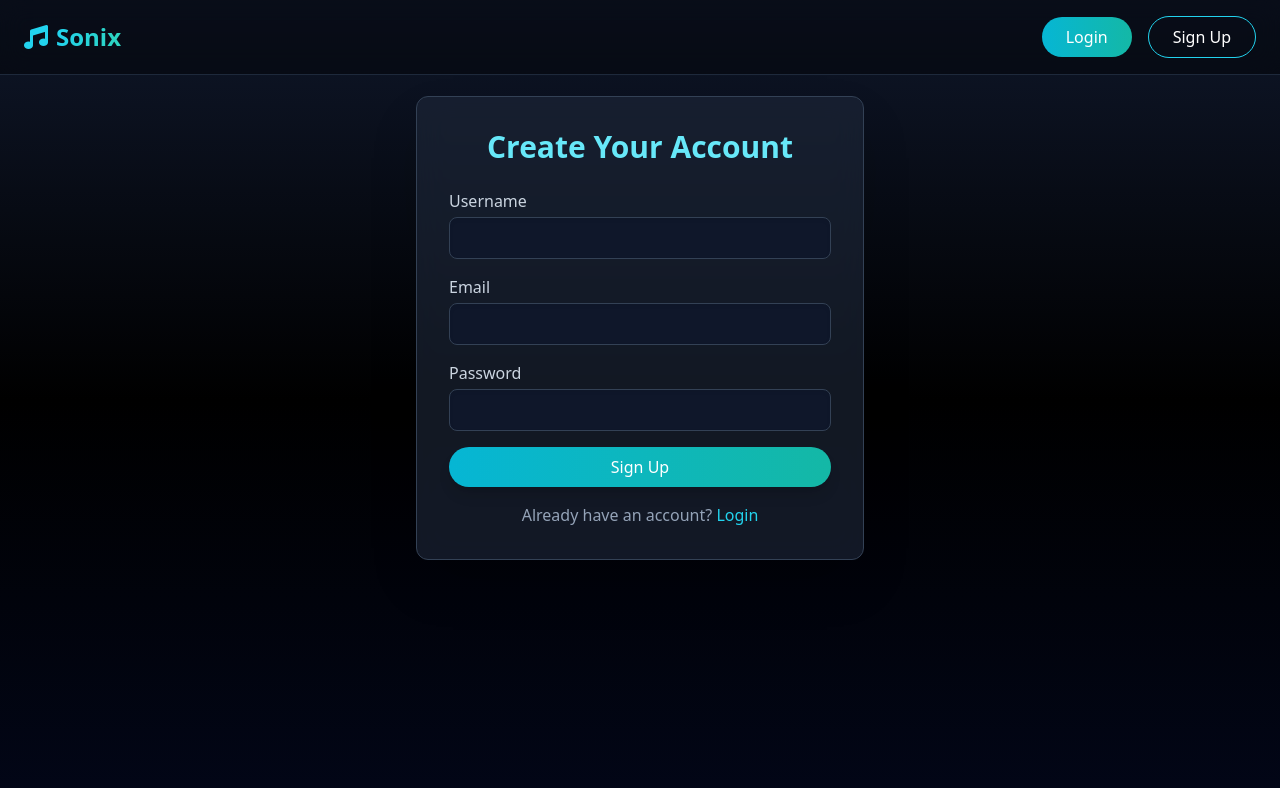
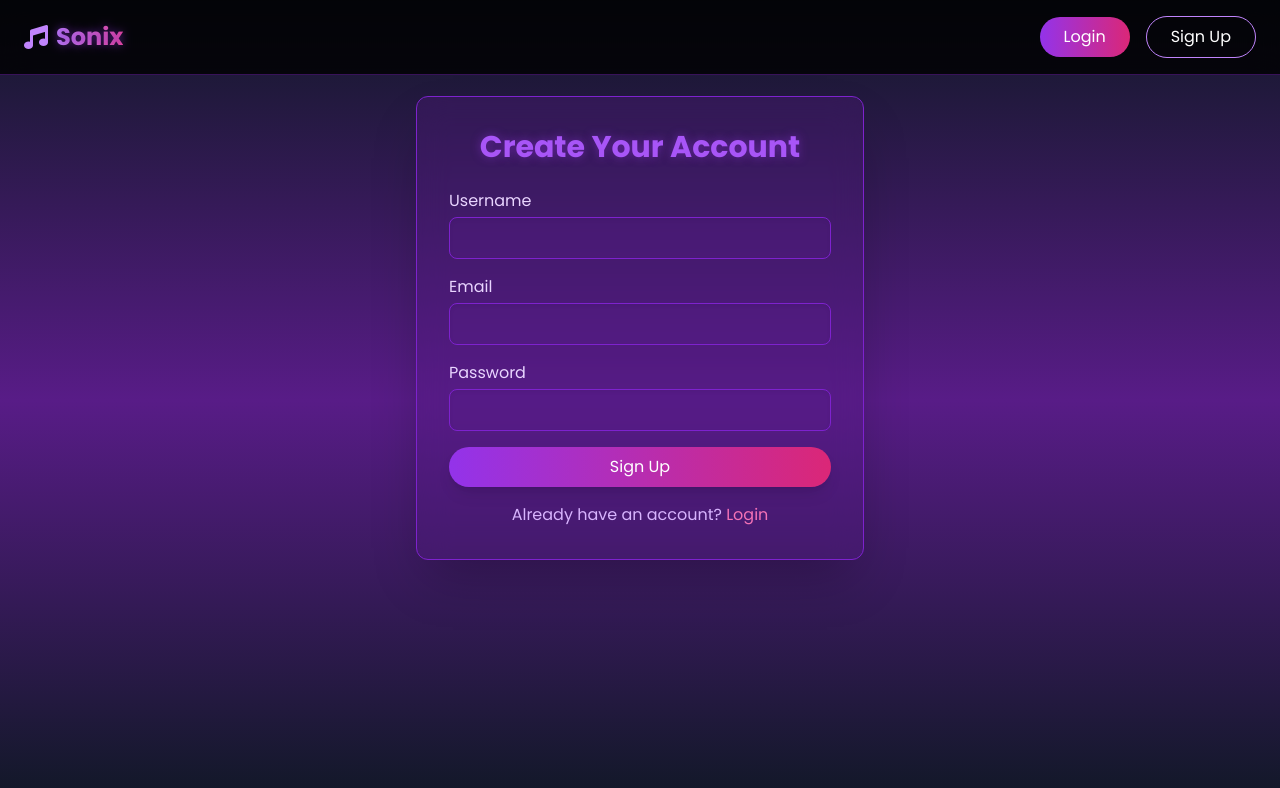
Before and after one commit to aayushsahani17/Sonic-Music, a website: page sign.html in a window 1280 px wide. Drawn offline with nearby package versions, Linux system fonts and the light colour scheme.

Commit message:
Update sign.html

```diff
--- a/sign.html
+++ b/sign.html
@@ -4,21 +4,41 @@
   <meta charset="UTF-8" />
   <meta name="viewport" content="width=device-width, initial-scale=1.0" />
   <title>Sign Up - Sonix</title>
+  <!-- External Resources -->
   <script src="https://cdn.tailwindcss.com"></script>
   <link rel="stylesheet" href="https://cdnjs.cloudflare.com/ajax/libs/font-awesome/6.4.0/css/all.min.css" />
+  <style>
+    @import url('https://fonts.googleapis.com/css2?family=Poppins:wght@300;400;500;600;700&display=swap');
+    body {
+      font-family: 'Poppins', sans-serif;
+    }
+    .glow-text {
+      text-shadow: 0 0 10px rgba(123, 44, 191, 0.7);
+    }
+  </style>
 </head>
-<body class="bg-gradient-to-b from-slate-900 via-black to-slate-950 text-white min-h-screen">
+<body class="bg-gradient-to-b from-gray-900 via-purple-900 to-gray-900 text-white min-h-screen">
 
   <!-- Navbar -->
-  <nav class="bg-black/40 backdrop-blur-md fixed top-0 w-full z-50 border-b border-slate-800">
+  <nav class="bg-black/80 backdrop-blur-md fixed top-0 w-full z-50 border-b border-purple-800/50">
     <div class="container mx-auto px-6 py-4 flex justify-between items-center">
+      <!-- Logo -->
       <div class="flex items-center gap-2">
-        <i class="fas fa-music text-2xl text-cyan-400"></i>
-        <h1 class="text-2xl font-bold bg-gradient-to-r from-cyan-400 to-teal-400 bg-clip-text text-transparent">Sonix</h1>
+        <i class="fas fa-music text-2xl text-purple-400"></i>
+        <h1 class="text-2xl font-bold bg-gradient-to-r from-purple-400 to-pink-500 bg-clip-text text-transparent glow-text">
+          Sonix
+        </h1>
       </div>
+      <!-- Auth Links -->
       <div class="flex items-center gap-2 sm:gap-4">
-        <a class='bg-gradient-to-r from-cyan-500 to-teal-500 px-3 sm:px-6 py-1.5 sm:py-2 text-sm sm:text-base rounded-full hover:opacity-90 transition' href='login.html'>Login</a>
-        <a class='border border-cyan-400 px-3 sm:px-6 py-1.5 sm:py-2 text-sm sm:text-base rounded-full hover:bg-cyan-400/10 transition' href='singup.html'>Sign Up</a>
+        <a class="bg-gradient-to-r from-purple-600 to-pink-600 px-3 sm:px-6 py-1.5 sm:py-2 text-sm sm:text-base rounded-full hover:opacity-90 transition whitespace-nowrap hover:shadow-lg hover:shadow-purple-500/30"
+          href="login.html">
+          Login
+        </a>
+        <a class="border border-purple-400 px-3 sm:px-6 py-1.5 sm:py-2 text-sm sm:text-base rounded-full hover:bg-purple-400/10 transition whitespace-nowrap hover:shadow-lg hover:shadow-purple-500/20"
+          href="singup.html">
+          Sign Up
+        </a>
       </div>
     </div>
   </nav>
@@ -26,33 +46,33 @@
   <!-- Signup Form -->
   <div class="container mx-auto px-6 pt-24 pb-8">
     <div class="max-w-md mx-auto">
-      <div class="bg-slate-800/60 backdrop-blur-lg p-8 rounded-xl shadow-2xl border border-slate-700">
-        <h2 class="text-3xl font-bold mb-6 text-center text-cyan-300">Create Your Account</h2>
-        <div id="message" class="text-center mb-4 text-sm"></div>
-        <form id="signupForm" class="space-y-4">
+      <div class="bg-purple-900/30 backdrop-blur-lg p-8 rounded-xl shadow-2xl border border-purple-700">
+        <h2 class="text-3xl font-bold mb-6 text-center text-purple-500 glow-text">Create Your Account</h2>
+        <div id="message" class="text-center mb-4 text-sm opacity-0 transition-opacity duration-300"></div>
+        <form id="signupForm" class="space-y-4" novalidate>
           <div>
-            <label for="name" class="block mb-1 text-slate-300">Username</label>
-            <input type="text" id="name" required
-              class="w-full p-2 rounded-lg bg-slate-900 text-white border border-slate-700 focus:border-cyan-500 focus:outline-none focus:ring-1 focus:ring-cyan-400 shadow-inner" />
+            <label for="name" class="block mb-1 text-purple-200">Username</label>
+            <input type="text" id="name" required aria-label="Username"
+              class="w-full p-2 rounded-lg bg-purple-900/30 text-white border border-purple-700 focus:border-purple-500 focus:outline-none focus:ring-1 focus:ring-purple-500 shadow-inner" />
           </div>
           <div>
-            <label for="email" class="block mb-1 text-slate-300">Email</label>
-            <input type="email" id="email" required
-              class="w-full p-2 rounded-lg bg-slate-900 text-white border border-slate-700 focus:border-cyan-500 focus:outline-none focus:ring-1 focus:ring-cyan-400 shadow-inner" />
+            <label for="email" class="block mb-1 text-purple-200">Email</label>
+            <input type="email" id="email" required aria-label="Email"
+              class="w-full p-2 rounded-lg bg-purple-900/30 text-white border border-purple-700 focus:border-purple-500 focus:outline-none focus:ring-1 focus:ring-purple-500 shadow-inner" />
           </div>
           <div>
-            <label for="password" class="block mb-1 text-slate-300">Password</label>
-            <input type="password" id="password" required
-              class="w-full p-2 rounded-lg bg-slate-900 text-white border border-slate-700 focus:border-cyan-500 focus:outline-none focus:ring-1 focus:ring-cyan-400 shadow-inner" />
+            <label for="password" class="block mb-1 text-purple-200">Password</label>
+            <input type="password" id="password" required aria-label="Password"
+              class="w-full p-2 rounded-lg bg-purple-900/30 text-white border border-purple-700 focus:border-purple-500 focus:outline-none focus:ring-1 focus:ring-purple-500 shadow-inner" />
           </div>
           <button type="submit"
-            class="w-full bg-gradient-to-r from-cyan-500 to-teal-500 text-white py-2 rounded-full hover:opacity-90 transition duration-200 shadow-lg">
+            class="w-full bg-gradient-to-r from-purple-600 to-pink-600 text-white py-2 rounded-full hover:opacity-90 transition duration-200 shadow-lg hover:shadow-purple-500/30">
             Sign Up
           </button>
         </form>
-        <p class="mt-4 text-center text-slate-400">
+        <p class="mt-4 text-center text-purple-300">
           Already have an account?
-          <a class='text-cyan-400 hover:underline' href='login.html'>Login</a>
+          <a class="text-pink-400 hover:underline" href="login.html">Login</a>
         </p>
       </div>
     </div>
@@ -68,14 +88,12 @@
       const message = document.getElementById("message");
 
       // Basic validation
-      if (!name || !email) {
-        message.textContent = "Please enter all fields.";
-        message.className = "text-center text-red-500 mb-4 text-sm";
+      if (!name || !email || !password) {
+        showMessage("Please fill in all fields", "error");
         return;
       }
       if (password.length < 6) {
-        message.textContent = "Password must be at least 6 characters.";
-        message.className = "text-center text-red-500 mb-4 text-sm";
+        showMessage("Password must be at least 6 characters", "error");
         return;
       }
 
@@ -85,8 +103,7 @@
       const userExists = existingUsers.some(user => user.email === email);
 
       if (userExists) {
-        message.textContent = "User already exists with this email.";
-        message.className = "text-center text-red-500 mb-4 text-sm";
+        showMessage("User already exists with this email", "error");
         return;
       }
 
@@ -94,13 +111,20 @@
       localStorage.setItem("users", JSON.stringify(existingUsers));
       localStorage.setItem("currentUser", JSON.stringify(newUser));
 
-      message.textContent = `Welcome, ${name}! Redirecting...`;
-      message.className = "text-center text-green-500 mb-4 text-sm";
+      showMessage(`Welcome, ${name}! Redirecting...`, "success");
 
       setTimeout(() => {
         window.location.href = "index.html";
       }, 1500);
     });
+
+    function showMessage(text, type) {
+      const message = document.getElementById("message");
+      message.textContent = text;
+      message.className = `text-center mb-4 text-sm transition-opacity duration-300 ${type === "error" ? "text-red-400" : "text-green-400"}`;
+      requestAnimationFrame(() => message.style.opacity = "1");
+      setTimeout(() => message.style.opacity = "0", 2500);
+    }
   </script>
 </body>
 </html>
```
